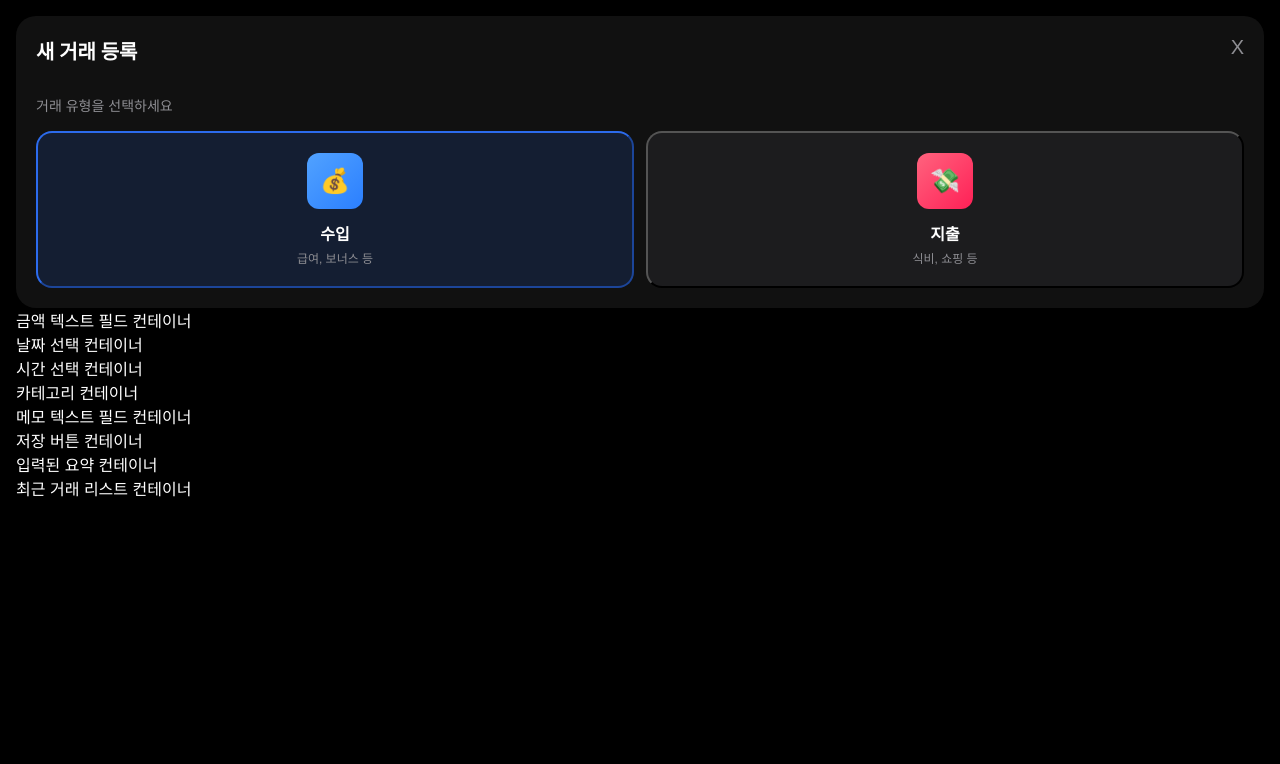
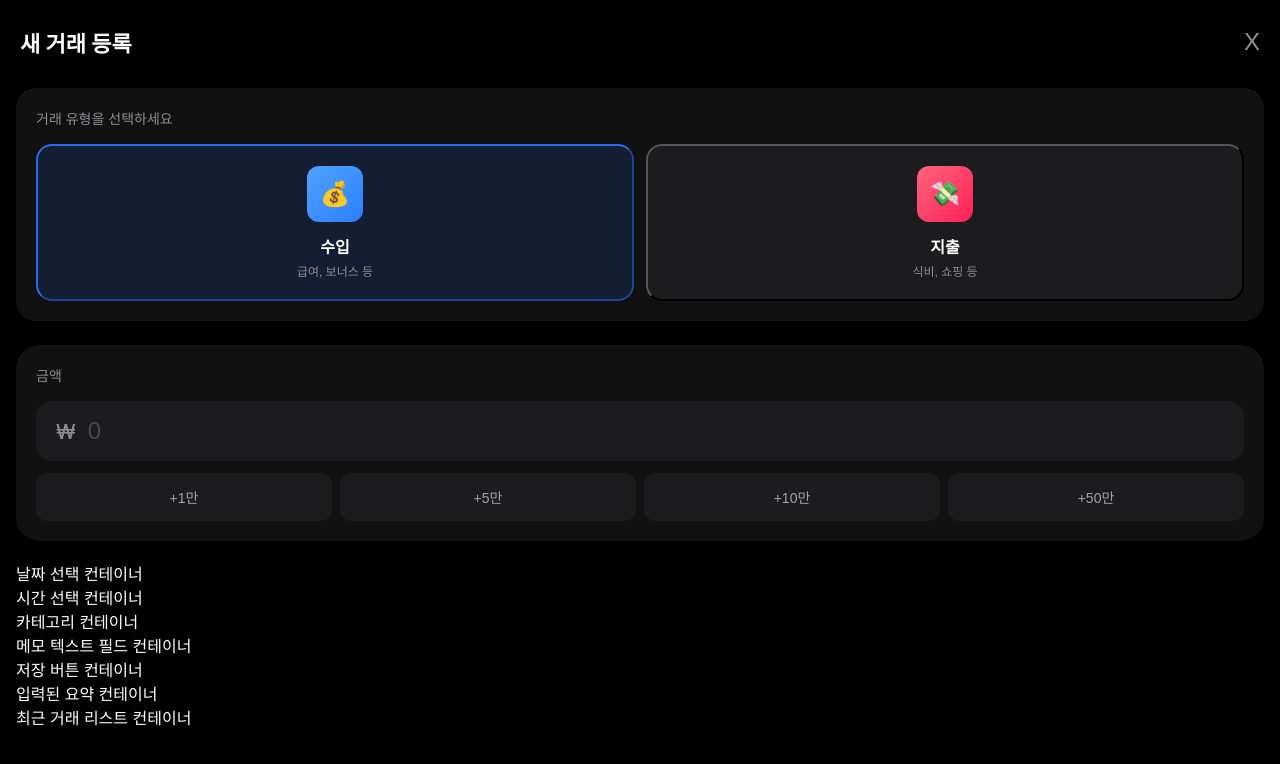
Before and after one commit to kb-7th-household-account-book/vue-account-book, a Vue app: page / in a window 1280 px wide. Shown: the top 764 px of the page. Built offline with nearby package versions, Linux system fonts and the light colour scheme.

Commit message:
feat: 거래 등록 페이지 상단, 금액 입력 버튼 제작후 랜더링

```diff
--- a/src/components/transaction-register/TopMoneyField.vue
+++ b/src/components/transaction-register/TopMoneyField.vue
@@ -0,0 +1,134 @@
+<script setup>
+const props = defineProps({
+    modelValue: {
+        type: [Number, String],
+        default: ''
+    }
+});
+
+const emit = defineEmits(['update:modelValue'])
+
+// 금액 빠른 추가 버튼 데이터
+const quickAddOptions = [
+    { label: '+1만', value: 10000 },
+    { label: '+5만', value: 50000 },
+    { label: '+10만', value: 100000 },
+    { label: '+50만', value: 500000 },
+]
+
+// 직접 입력했을 때 부모로 값 전달
+const onInput = (event) => {
+    emit('update:modelValue', Number(event.target.value))
+}
+
+// 버튼을 눌렀을 때 기존 금액에 더해서 부모로 전달
+const addAmount = (valueToAdd) => {
+    const currentAmount = Number(props.modelValue) || 0;
+    emit('update:modelValue', currentAmount + valueToAdd)
+}
+</script>
+<template>
+    <section class="input-card">
+        <p class="section-label">금액</p>
+        <div class="amount-input-wrapper">
+            <span class="currency-symbol">₩</span>
+            <input
+                type="number"
+                :value="modelValue"
+                @input="onInput"
+                placeholder="0"
+                class="amount-input"
+            />
+        </div>
+
+        <div class="quick-add-row">
+            <button
+                v-for="btn in quickAddOptions"
+                :key="btn.label"
+                @click="addAmount(btn.value)"
+                class="quick-btn"
+            >
+                {{ btn.label }}
+            </button>
+        </div>
+    </section>
+</template>
+
+<style scoped>
+/* 카드 배경 */
+.input-card {
+    background-color: #111111;
+    border-radius: 24px;
+    padding: 20px;
+    margin-bottom: 20px;
+}
+
+.section-label {
+    font-size: 14px;
+    color: #8e8e93;
+    margin-bottom: 16px;
+    display: block;
+}
+
+/* 입력창 래퍼 */
+.amount-input-wrapper {
+    position: flex;
+    align-items: center;
+    background-color: #1c1c1e;
+    border-radius: 16px;
+    padding: 16px 20px;
+    margin-bottom: 12px;
+}
+
+.currency-symbol {
+    color: #8e8e93;
+    font-size: 20px;
+    margin-right: 12px;
+    font-weight: 500;
+}
+
+.amount-input {
+    flex: 1;
+    background: transparent;
+    border: none;
+    outline: none;
+    color: white;
+    font-size: 24px;
+}
+
+.amount-input::placeholder {
+  color: #48484a;
+}
+
+/* 빠른 추가 버튼 */
+.quick-add-row {
+  display: flex;
+  gap: 8px;
+  width: 100%;
+}
+
+.quick-btn {
+  flex: 1;
+  background-color: #1c1c1e;
+  border: none;
+  border-radius: 12px;
+  padding: 14px 0;
+  color: #a1a1aa;
+  font-size: 14px;
+  font-weight: 500;
+  cursor: pointer;
+  transition: background-color 0.2s ease;
+}
+
+.quick-btn:active {
+  background-color: #2c2c2e;
+}
+
+/* input type="number" 일 때 우측 화살표 숨기기 */
+input[type="number"]::-webkit-outer-spin-button,
+input[type="number"]::-webkit-inner-spin-button {
+    -webkit-appearance: none;
+    margin: 0;
+}
+
+</style>
--- a/src/views/TransactionRegister.vue
+++ b/src/views/TransactionRegister.vue
@@ -1,16 +1,21 @@
 <script setup>
 import TopTypeButton from '@/components/transaction-register/TopTypeButton.vue';
+import TopMoneyField from '@/components/transaction-register/TopMoneyField.vue';
 import { ref } from 'vue';
 
-// 현재 선택된 타입 관리 (income or expense)
-const selectedType = ref('income');
+const selectedType = ref('income'); // 현재 선택된 지출 타입 관리 (income or expense)
+const transactionAmount = ref(''); // 입력된 금액을 저장할 반응형 변수
+
 </script>
 <template>
     <div class="register-page">
-        <div class="RegisterTopView">
+
+        <header class="register-header">
             <h1>새 거래 등록</h1>
             <button class="close-btn"> X </button>
+        </header>
 
+        <div class="RegisterTopView">
             <div class="type-toggle-container">
                 <p class="type-toggle-label">거래 유형을 선택하세요</p>
 
@@ -35,9 +40,10 @@ const selectedType = ref('income');
                 </TopTypeButton>
             </div>
         </div>
-
+        <div class="money-field-wrapper">
+            <TopMoneyField v-model="transactionAmount"/>
+        </div>
         <div class="RegisterMidView">
-            <div> 금액 텍스트 필드 컨테이너 </div>
             <div> 날짜 선택 컨테이너 </div>
             <div> 시간 선택 컨테이너 </div>
             <div> 카테고리 컨테이너 </div>
@@ -58,6 +64,28 @@ const selectedType = ref('income');
   background-color: #000000;
   min-height: 100vh;
   padding: 16px;
+}
+
+.register-header {
+    display: flex;
+    justify-content: space-between;
+    align-items: center;
+    padding: 10px 4px;
+    margin-bottom: 20px;
+    color: white;
+}
+
+.register-header h1 {
+  font-size: 22px;
+  font-weight: 700;
+}
+
+.close-btn {
+  background: none;
+  border: none;
+  color: #8e8e93;
+  font-size: 24px;
+  cursor: pointer;
 }
 
 .RegisterTopView {
@@ -115,4 +143,8 @@ const selectedType = ref('income');
 .type-toggle-label {
   width: 100%;
 }
+
+.money-field-wrapper {
+    margin-top: 24px;
+}
 </style>
```
